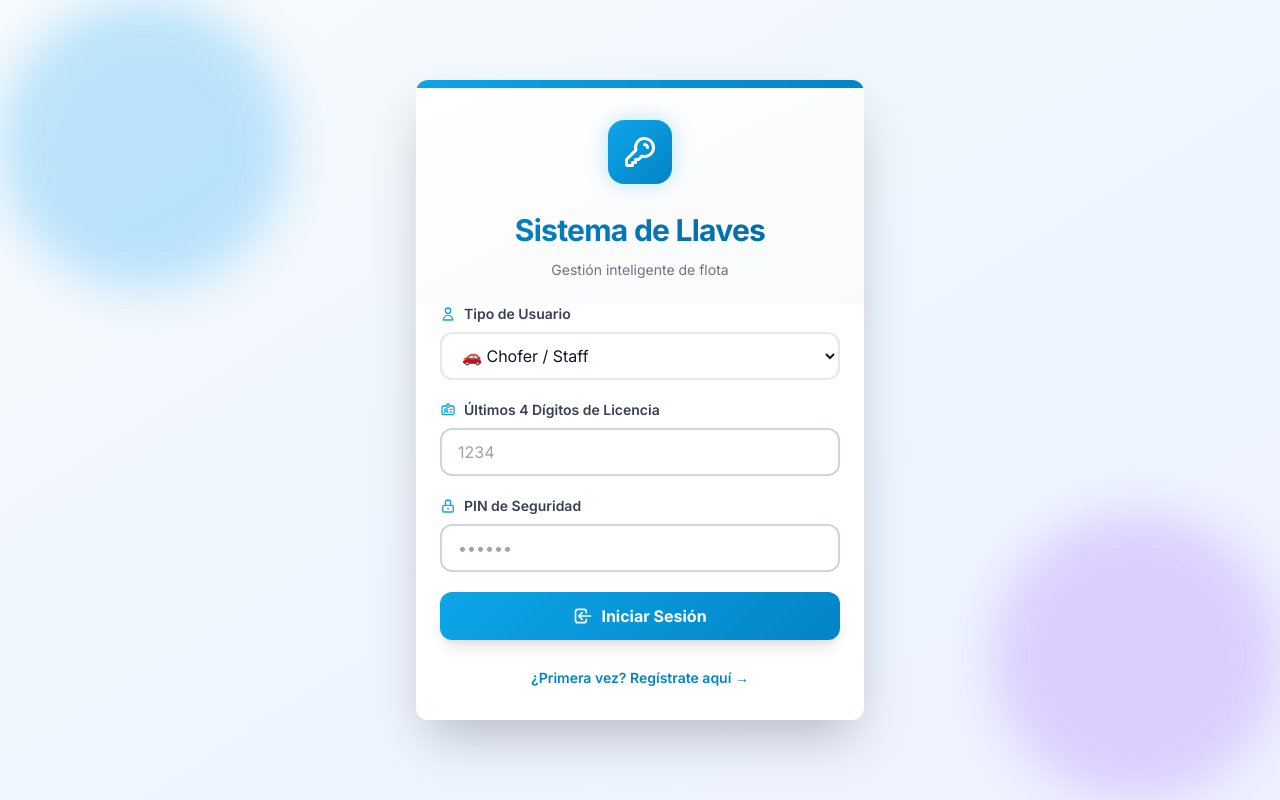
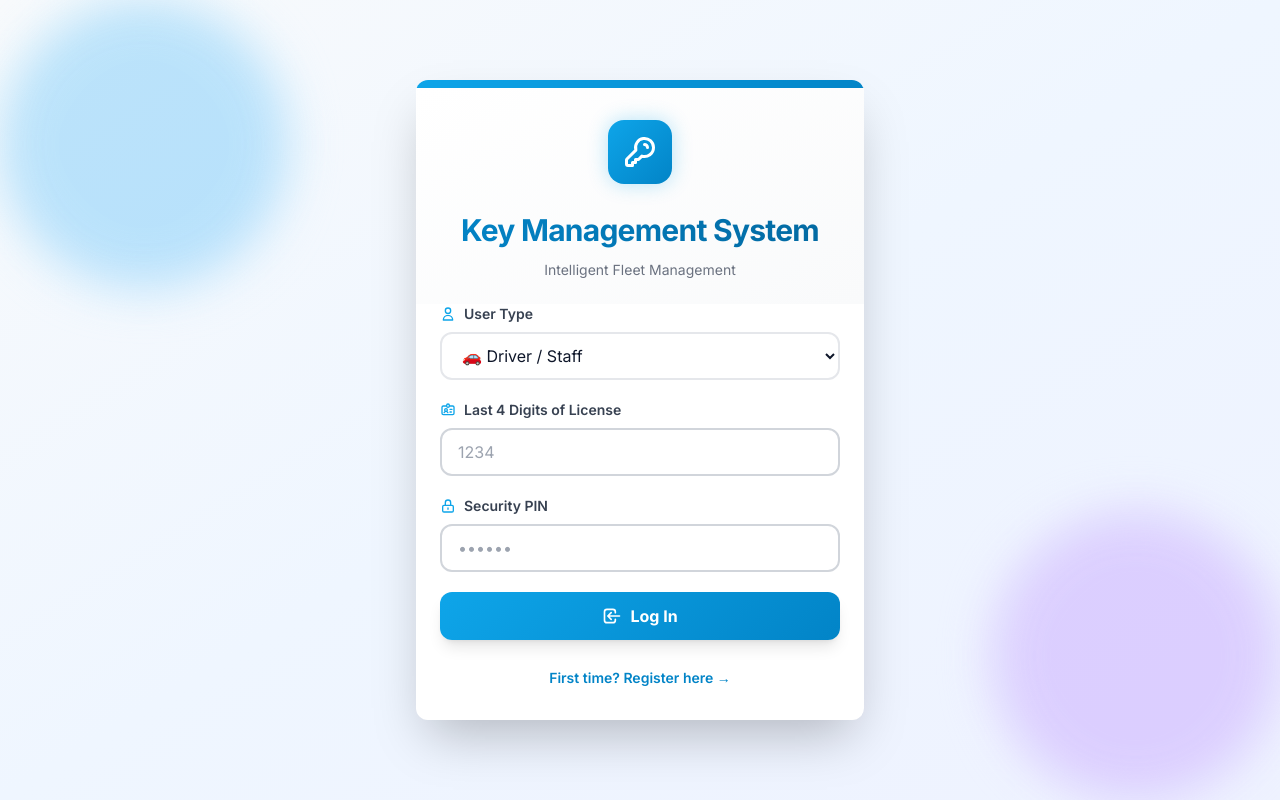
Before and after one commit to tucano1306/fleet-key-management, a Next.js app: page /login in a window 1280 px wide. Built offline with nearby package versions, Linux system fonts and the light colour scheme.

Commit message:
i18n: Translate app to English - Part 1 (layout and login page)

```diff
--- a/app/(auth)/login/page.tsx
+++ b/app/(auth)/login/page.tsx
@@ -21,20 +21,20 @@ export default function LoginPage() {
     setError('')
 
     if (!identifier.trim() || !pin.trim()) {
-      setError(`Por favor ingrese ${userType === 'DISPATCH' ? 'ID' : 'últimos 4 dígitos de licencia'} y PIN`)
+      setError(`Please enter ${userType === 'DISPATCH' ? 'ID' : 'last 4 digits of license'} and PIN`)
       return
     }
 
-    // Validar formato de licenseLast4 para DRIVER
+    // Validate licenseLast4 format for DRIVER
     if (userType === 'DRIVER') {
       if (identifier.length !== 4 || !/^\d{4}$/.test(identifier)) {
-        setError('Los últimos 4 dígitos de licencia deben ser exactamente 4 números')
+        setError('Last 4 digits of license must be exactly 4 numbers')
         return
       }
     }
 
     if (pin.length < 4) {
-      setError('El PIN debe tener al menos 4 dígitos')
+      setError('PIN must be at least 4 digits')
       return
     }
 
@@ -48,7 +48,7 @@ export default function LoginPage() {
           router.push('/dashboard/quick-checkout')
         }
       } else {
-        setError(result.error || 'Error al iniciar sesión')
+        setError(result.error || 'Login error')
       }
     })
   }
@@ -65,9 +65,9 @@ export default function LoginPage() {
           </div>
         </div>
         <CardTitle className="text-center text-xl sm:text-2xl md:text-3xl font-bold bg-gradient-to-r from-primary-600 to-primary-700 bg-clip-text text-transparent">
-          Sistema de Llaves
+          Key Management System
         </CardTitle>
-        <p className="text-center text-sm text-gray-500">Gestión inteligente de flota</p>
+        <p className="text-center text-sm text-gray-500">Intelligent Fleet Management</p>
       </CardHeader>
 
       <CardContent className="px-4 sm:px-6 pb-8">
@@ -88,14 +88,14 @@ export default function LoginPage() {
               <svg className="w-4 h-4 text-primary-500" fill="none" stroke="currentColor" viewBox="0 0 24 24">
                 <path strokeLinecap="round" strokeLinejoin="round" strokeWidth={2} d="M16 7a4 4 0 11-8 0 4 4 0 018 0zM12 14a7 7 0 00-7 7h14a7 7 0 00-7-7z" />
               </svg>
-              Tipo de Usuario
+              User Type
             </label>
             <select
               value={userType}
               onChange={(e) => setUserType(e.target.value as any)}
               className="w-full h-11 sm:h-12 rounded-xl border-2 border-gray-200 px-4 text-sm sm:text-base focus:border-primary-500 focus:ring-2 focus:ring-primary-200 transition-all outline-none bg-white hover:border-gray-300"
             >
-              <option value="DRIVER">🚗 Chofer / Staff</option>
+              <option value="DRIVER">🚗 Driver / Staff</option>
               <option value="DISPATCH">👔 Dispatch</option>
             </select>
           </div>
@@ -105,7 +105,7 @@ export default function LoginPage() {
               <svg className="w-4 h-4 text-primary-500" fill="none" stroke="currentColor" viewBox="0 0 24 24">
                 <path strokeLinecap="round" strokeLinejoin="round" strokeWidth={2} d="M10 6H5a2 2 0 00-2 2v9a2 2 0 002 2h14a2 2 0 002-2V8a2 2 0 00-2-2h-5m-4 0V5a2 2 0 114 0v1m-4 0a2 2 0 104 0m-5 8a2 2 0 100-4 2 2 0 000 4zm0 0c1.306 0 2.417.835 2.83 2M9 14a3.001 3.001 0 00-2.83 2M15 11h3m-3 4h2" />
               </svg>
-              {userType === 'DISPATCH' ? 'ID de Dispatch' : 'Últimos 4 Dígitos de Licencia'}
+              {userType === 'DISPATCH' ? 'Dispatch ID' : 'Last 4 Digits of License'}
             </label>
             <Input
               value={identifier}
@@ -123,7 +123,7 @@ export default function LoginPage() {
               <svg className="w-4 h-4 text-primary-500" fill="none" stroke="currentColor" viewBox="0 0 24 24">
                 <path strokeLinecap="round" strokeLinejoin="round" strokeWidth={2} d="M12 15v2m-6 4h12a2 2 0 002-2v-6a2 2 0 00-2-2H6a2 2 0 00-2 2v6a2 2 0 002 2zm10-10V7a4 4 0 00-8 0v4h8z" />
               </svg>
-              PIN de Seguridad
+              Security PIN
             </label>
             <Input
               type="password"
@@ -146,14 +146,14 @@ export default function LoginPage() {
                   <circle className="opacity-25" cx="12" cy="12" r="10" stroke="currentColor" strokeWidth="4"></circle>
                   <path className="opacity-75" fill="currentColor" d="M4 12a8 8 0 018-8V0C5.373 0 0 5.373 0 12h4zm2 5.291A7.962 7.962 0 014 12H0c0 3.042 1.135 5.824 3 7.938l3-2.647z"></path>
                 </svg>
-                Iniciando...
+                Logging in...
               </div>
             ) : (
               <div className="flex items-center justify-center gap-2">
                 <svg className="w-5 h-5" fill="none" stroke="currentColor" viewBox="0 0 24 24">
                   <path strokeLinecap="round" strokeLinejoin="round" strokeWidth={2} d="M11 16l-4-4m0 0l4-4m-4 4h14m-5 4v1a3 3 0 01-3 3H6a3 3 0 01-3-3V7a3 3 0 013-3h7a3 3 0 013 3v1" />
                 </svg>
-                Iniciar Sesión
+                Log In
               </div>
             )}
           </Button>
@@ -161,7 +161,7 @@ export default function LoginPage() {
           {userType === 'DRIVER' && (
             <div className="text-center text-xs sm:text-sm pt-2">
               <Link href="/register" className="text-primary-600 hover:text-primary-700 font-semibold hover:underline transition-all">
-                ¿Primera vez? Regístrate aquí →
+                First time? Register here →
               </Link>
             </div>
           )}
--- a/app/layout.tsx
+++ b/app/layout.tsx
@@ -5,8 +5,8 @@ import './globals.css'
 const inter = Inter({ subsets: ['latin'] })
 
 export const metadata: Metadata = {
-  title: 'Sistema de Gestión de Llaves',
-  description: 'Sistema para control y gestión de llaves de vehículos',
+  title: 'Fleet Key Management System',
+  description: 'Vehicle key management and control system',
 }
 
 export default function RootLayout({
```
Also changed, not shown: 1 other file (tests, documents, lock files or other folders).
